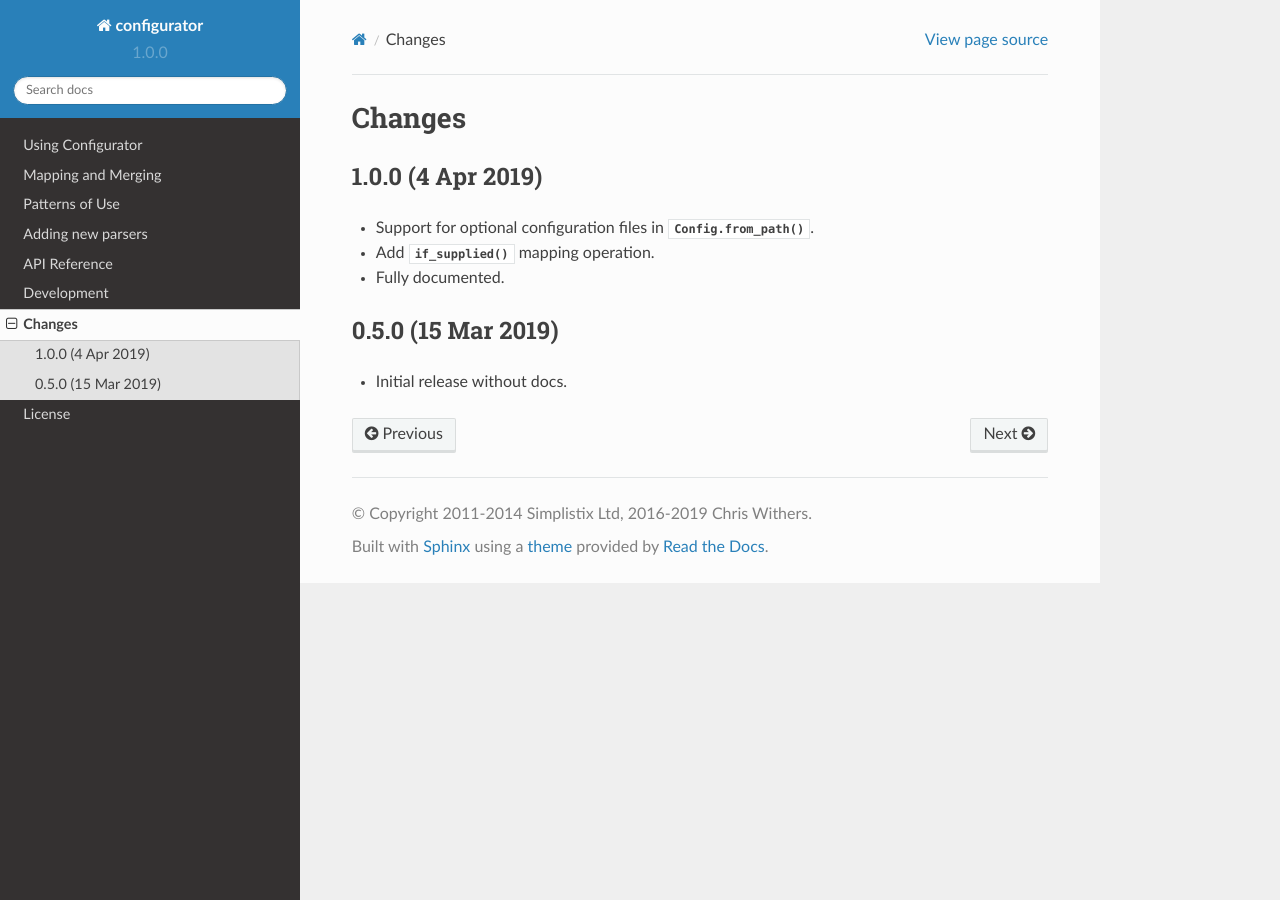
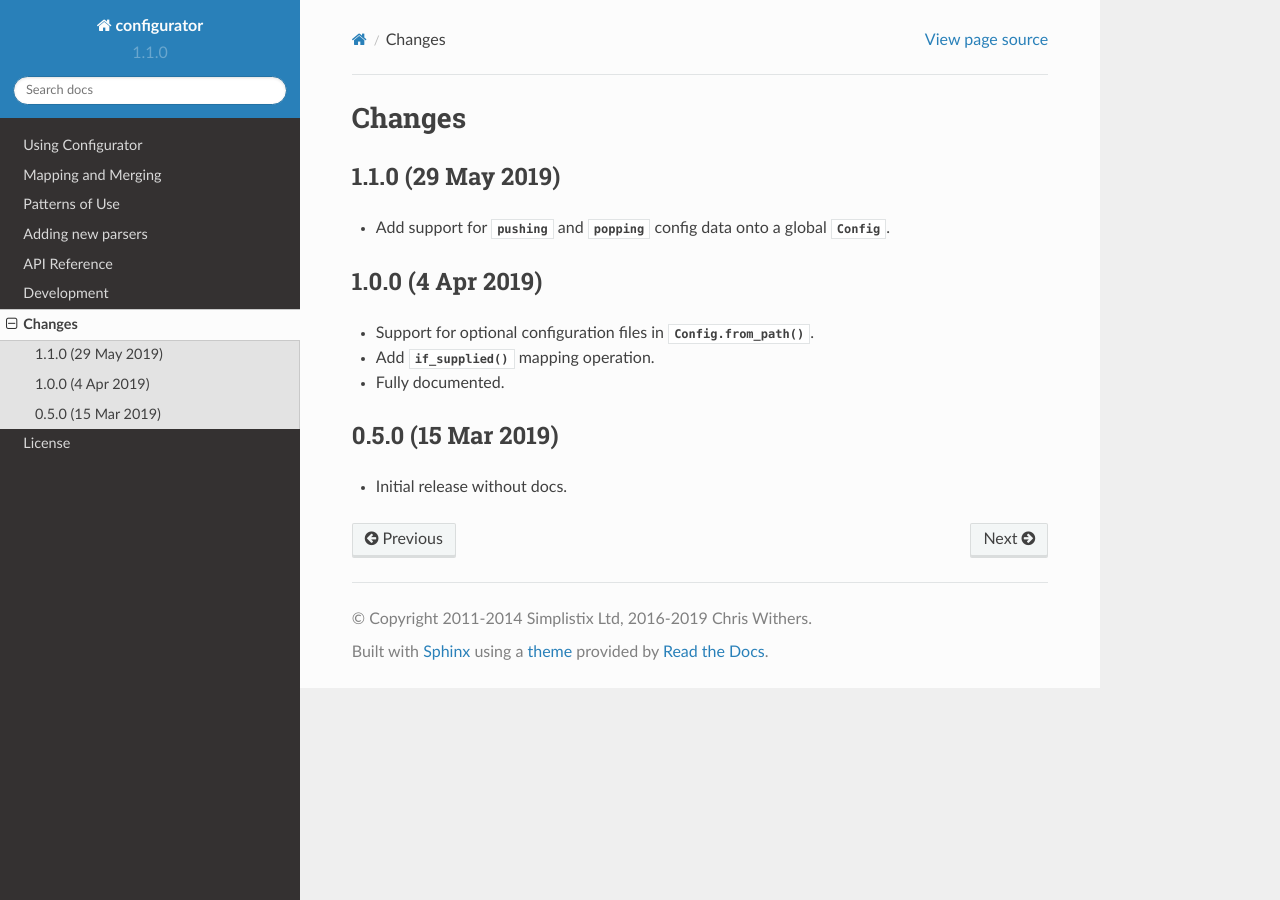
Before and after one commit to simplistix/configurator, a Sphinx documentation site: the page built from docs/changes.rst, in a window 1280 px wide. Built offline with Sphinx 7.4.7 and the Read the Docs theme 2.0.0, drawn with Linux system fonts in a browser that asks for light colours.

Commit message:
Prepare for a 1.1.0 release.

```diff
--- a/docs/changes.rst
+++ b/docs/changes.rst
@@ -1,5 +1,13 @@
+.. py:currentmodule:: configurator
+
 Changes
 =======
+
+1.1.0 (29 May 2019)
+-------------------
+
+- Add support for :meth:`pushing <Config.push>` and :meth:`popping <Config.pop>`
+  config data onto a global :class:`Config`.
 
 1.0.0 (4 Apr 2019)
 ------------------
--- a/setup.py
+++ b/setup.py
@@ -9,7 +9,7 @@ base_dir = os.path.dirname(__file__)
 
 setup(
     name='configurator',
-    version='1.0.0',
+    version='1.1.0',
     author='Chris Withers',
     author_email='chris@withers.org',
     license='MIT',
```
